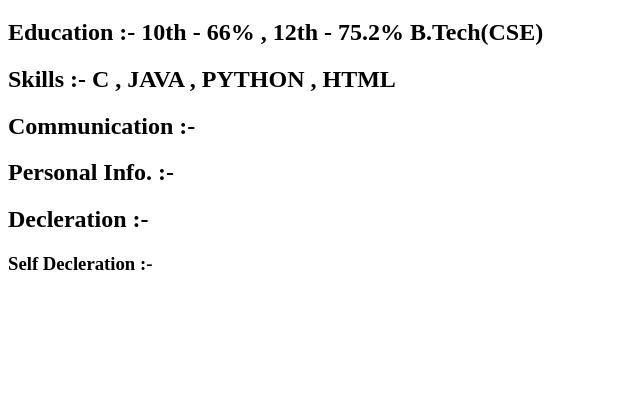
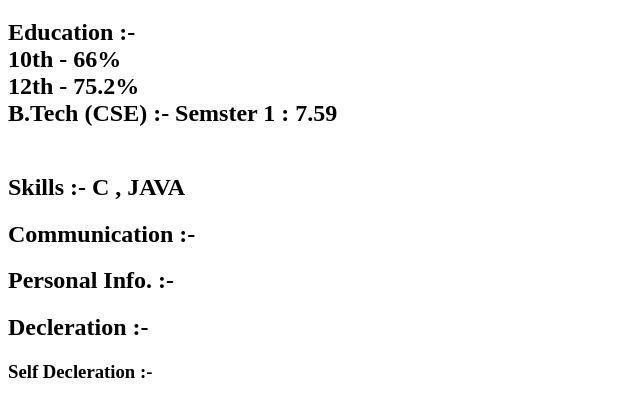
Before and after one commit to my096/HTML-File, a plain HTML site: page aboutyourself.html in a window 1280 px wide. Shown: the part 345-762 px from the top of the page, without its empty margins (0-640 px from the left). Drawn offline with Linux system fonts and the light colour scheme.

Commit message:
add header

```diff
--- a/aboutyourself.html
+++ b/aboutyourself.html
@@ -13,9 +13,9 @@
     title="Mohit Yadav"
     />
     <h1>Name :- Mohit Yadav</h1>
-    <h2>Education :- 10th - 66% , 12th - 75.2% B.Tech(CSE)</h2>
+    <h2>Education :- <br/>10th - 66%  <br/>  12th - 75.2%<br/> B.Tech (CSE) :-  Semster 1 : 7.59<br>&nbsp; </h2>
 
-<h2>Skills :- C , JAVA , PYTHON , HTML
+<h2>Skills :- C , JAVA
 </h2>
 <h2>Communication :- </h2>
 <h2>Personal Info. :-</h2>
```
Also changed, not shown: table.html (added).
